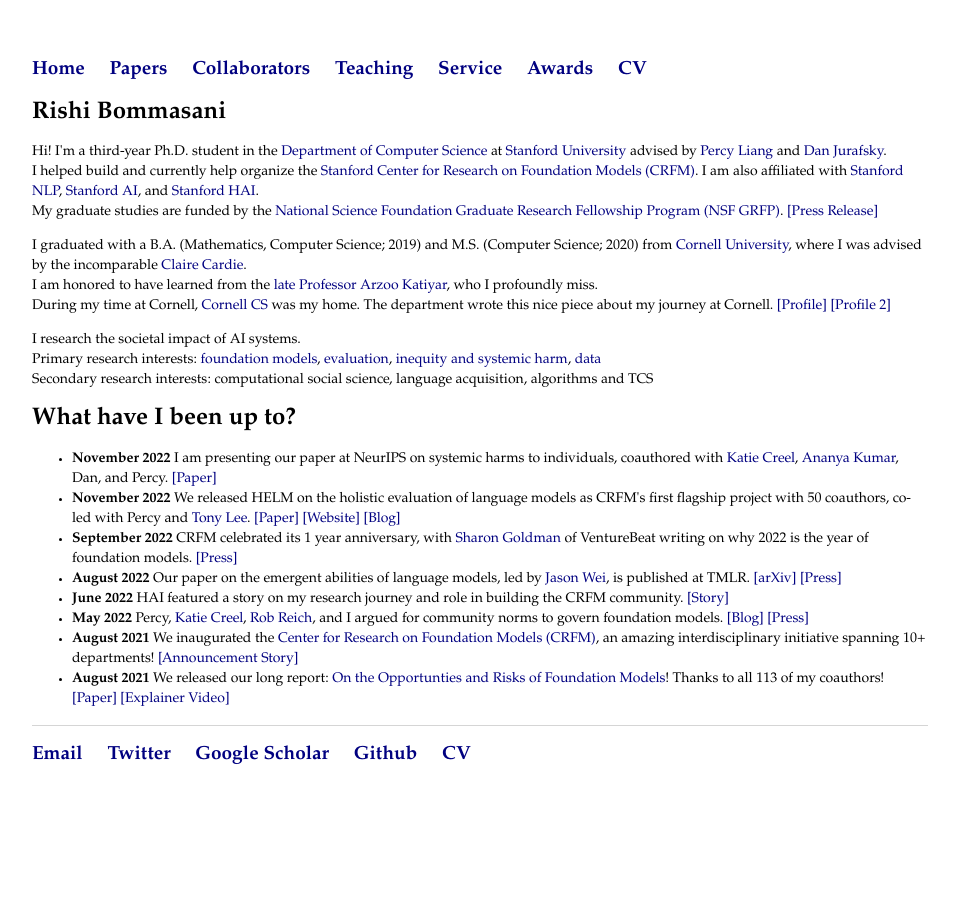
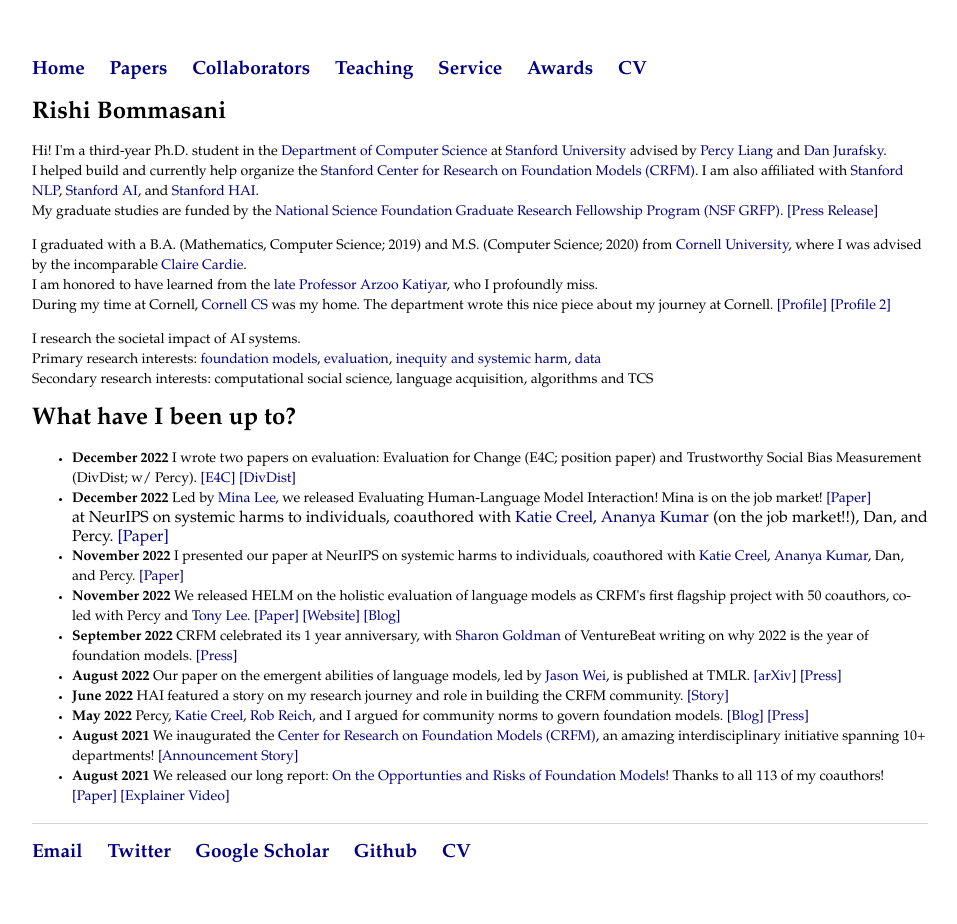
Before and after one commit to rishibommasani/rishibommasani.github.io, a Jekyll site: the page built from index.html, in a window 1280 px wide. Shown: the whole page, without its empty margins (160-1117 px from the left). Built offline with Jekyll 4.4.1, drawn with Linux system fonts in a browser that asks for light colours; before the commit the page ends 900 px from its top, so only the background shows below that.

Commit message:
3 Dec 2022 papers

```diff
--- a/index.html
+++ b/index.html
@@ -19,7 +19,10 @@
 <div class="blurb">
 <h1> What have I been up to?</h1>
 <ul>
-<li><b>November 2022</b> I am presenting our paper at NeurIPS on systemic harms to individuals, coauthored with <a href="https://kathleenacreel.com/">Katie Creel</a>, <a href="https://ananyakumar.wordpress.com/">Ananya Kumar</a>, Dan, and Percy. <a href="https://arxiv.org/abs/2211.13972">[Paper]</a> </li>
+<li><b>December 2022</b> I wrote two papers on evaluation: Evaluation for Change (E4C; position paper) and Trustworthy Social Bias Measurement (DivDist; w/ Percy). <a href="https://github.com/rishibommasani/rishibommasani.github.io/blob/master/papers/E4C.pdf">[E4C]</a> <a href="https://github.com/rishibommasani/rishibommasani.github.io/blob/master/papers/TrustworthyBias.pdf">[DivDist]</a> </li>
+<li><b>December 2022</b> Led by <a href="https://minalee.info/">Mina Lee</a>, we released Evaluating Human-Language Model Interaction! Mina is on the job market! <a href="https://arxiv.org/abs/2212.09746">[Paper]</a> </li>
+ at NeurIPS on systemic harms to individuals, coauthored with <a href="https://kathleenacreel.com/">Katie Creel</a>, <a href="https://ananyakumar.wordpress.com/">Ananya Kumar</a> (on the job market!!), Dan, and Percy. <a href="https://arxiv.org/abs/2211.13972">[Paper]</a> </li>
+<li><b>November 2022</b> I presented our paper at NeurIPS on systemic harms to individuals, coauthored with <a href="https://kathleenacreel.com/">Katie Creel</a>, <a href="https://ananyakumar.wordpress.com/">Ananya Kumar</a>, Dan, and Percy. <a href="https://arxiv.org/abs/2211.13972">[Paper]</a> </li>
 <li><b>November 2022</b> We released HELM on the holistic evaluation of language models as CRFM's first flagship project with 50 coauthors, co-led with Percy and <a href="https://www.linkedin.com/in/tonyhlee">Tony Lee</a>. <a href="https://arxiv.org/abs/2211.09110">[Paper]</a> <a href="https://crfm.stanford.edu/helm">[Website]</a> <a href="https://crfm.stanford.edu/2022/11/17/helm.html">[Blog]</a></li>
 <li><b>September 2022</b> CRFM celebrated its 1 year anniversary, with <a href="https://venturebeat.com/author/sharongoldman/">Sharon Goldman</a> of VentureBeat writing on why 2022 is the year of foundation models. <a href="https://venturebeat.com/ai/foundation-models-2022s-ai-paradigm-shift/">[Press]</a> </li>
 <li><b>August 2022</b> Our paper on the emergent abilities of language models, led by <a href="https://jasonwei20.github.io/">Jason Wei</a>, is published at TMLR. <a href="https://arxiv.org/abs/2206.07682">[arXiv]</a> <a href="https://venturebeat.com/2022/06/28/4-ai-research-trends-everyone-is-or-will-be-talking-about/">[Press]</a> </li>
```
